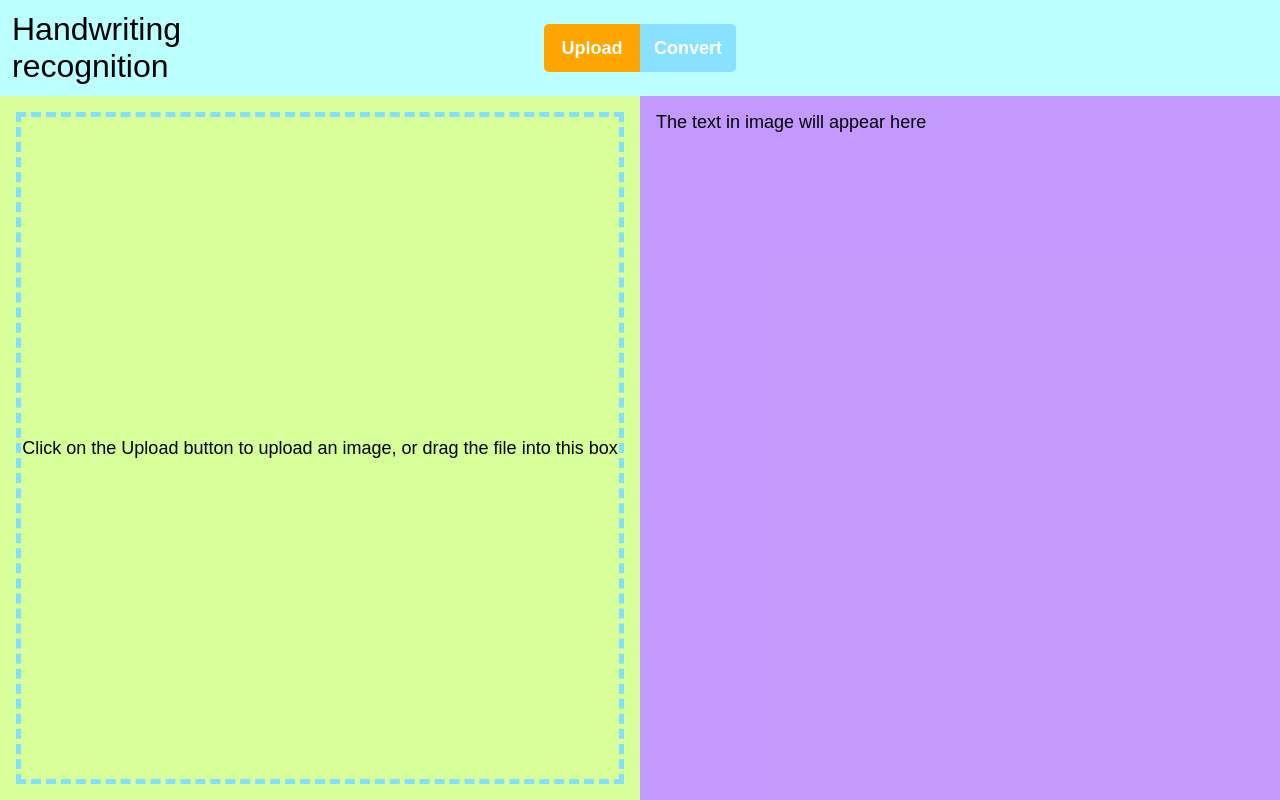
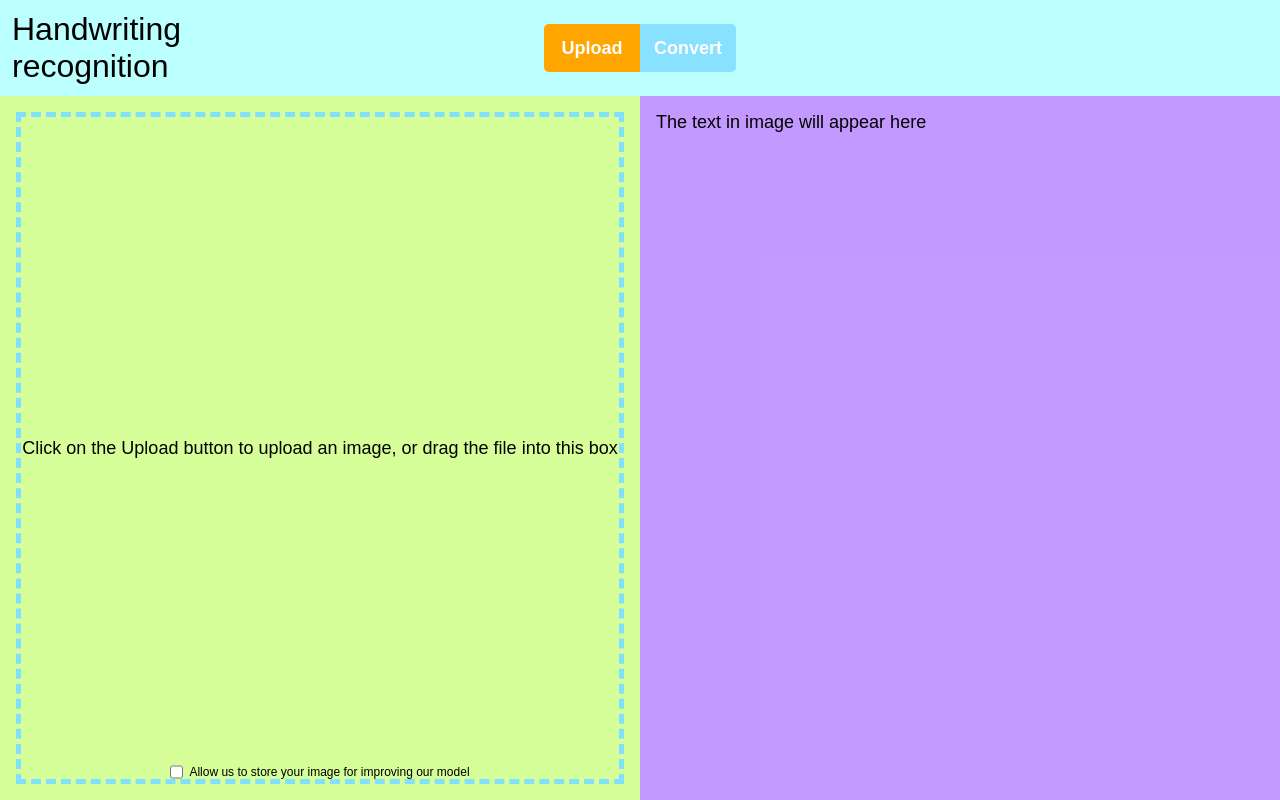
Before and after one commit to shrutikmali/spe-final-frontend, a React (Create React App) app: page / in a window 1280 px wide. Built offline with nearby package versions, Linux system fonts and the light colour scheme.

Commit message:
Add saving of file option

```diff
--- a/src/App.js
+++ b/src/App.js
@@ -11,6 +11,7 @@ const App = () => {
   const [file, setFile] = useState(null);
 	const [imageURL, setImageURL] = useState(null);
   const [text, setText] = useState("The text in image will appear here");
+  const [saveImage, setSaveImage] = useState(false);
 
   const toBase64 = file => new Promise((resolve, reject) => {
     const reader = new FileReader();
@@ -40,8 +41,9 @@ const App = () => {
     }
     const img64 = await toBase64(file);
     const body = {
-      img: img64
-    }
+      img: img64,
+      saveImage,
+    };
 
     await fetch(`${SERVER_ADDRESS}/recognise`, {
       method: "POST",
@@ -61,7 +63,7 @@ const App = () => {
         <Header handleUpload={handleUpload}  getText={getText} />
       </div>
       <div className="body">
-        <div className="app-upload"><Upload imageURL={imageURL} handleUpload={handleUpload} /></div>
+        <div className="app-upload"><Upload imageURL={imageURL} handleUpload={handleUpload} saveImage={saveImage} setSaveImage={setSaveImage} /></div>
         <div className="app-convert"><Conversion text={text} /></div>
       </div>
     </div>
--- a/src/components/upload/Upload.js
+++ b/src/components/upload/Upload.js
@@ -1,7 +1,7 @@
 import React from "react";
 import "./upload.css";
 
-const Upload = ({ imageURL, handleUpload }) => {
+const Upload = ({ imageURL, handleUpload, saveImage, setSaveImage }) => {
 
   const handleDragEnter = (e) => {
     e.stopPropagation();
@@ -26,12 +26,20 @@ const Upload = ({ imageURL, handleUpload }) => {
     handleUpload(obj);
   }
 
+  const toggleSaveImage = (e) => {
+    setSaveImage(!saveImage);
+  }
+
   return (
     <div className="upload-root" onDragEnter={handleDragEnter} onDragOver={handleDragOver} onDrop={handleDrop} >
       <div className="upload-hint-div">
         {!imageURL && <p className="upload-hint">Click on the Upload button to upload an image, or drag the file into this box</p>}
         {imageURL && <img alt="Uploaded file" src={imageURL} className="image-preview" />}
       </div>
+      <div className="upload-consent">
+        <input checked={saveImage} id="consent-checkbox" type="checkbox" onChange={toggleSaveImage} />
+        <label htmlFor="consent-checkbox" >Allow us to store your image for improving our model</label>
+      </div>
     </div>
   );
 }
--- a/src/components/upload/upload.css
+++ b/src/components/upload/upload.css
@@ -22,3 +22,12 @@
     align-self: center;
     width: 99%;
 }
+
+.upload-consent {
+    align-self: flex-end;
+    justify-self: flex-start;
+    position: absolute;
+    font-size: 12px;
+    display: flex;
+    column-gap: 6px;
+}
```
